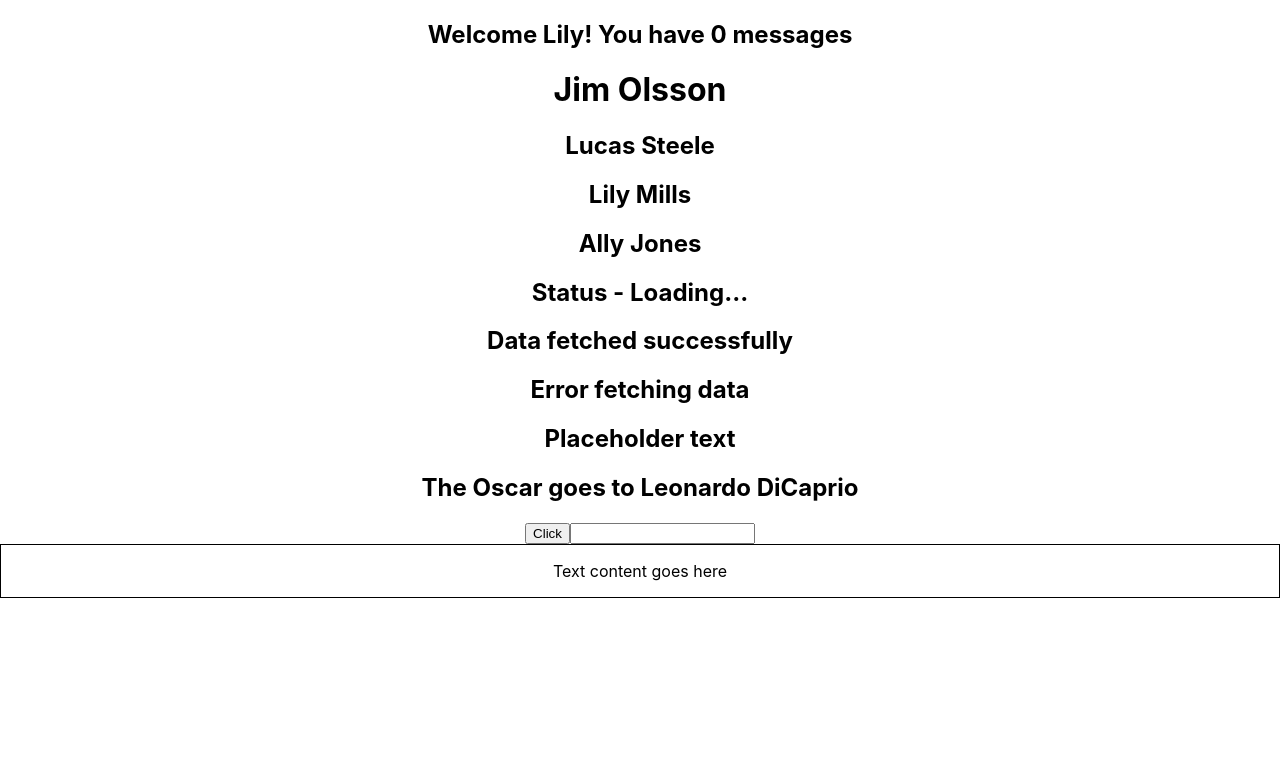
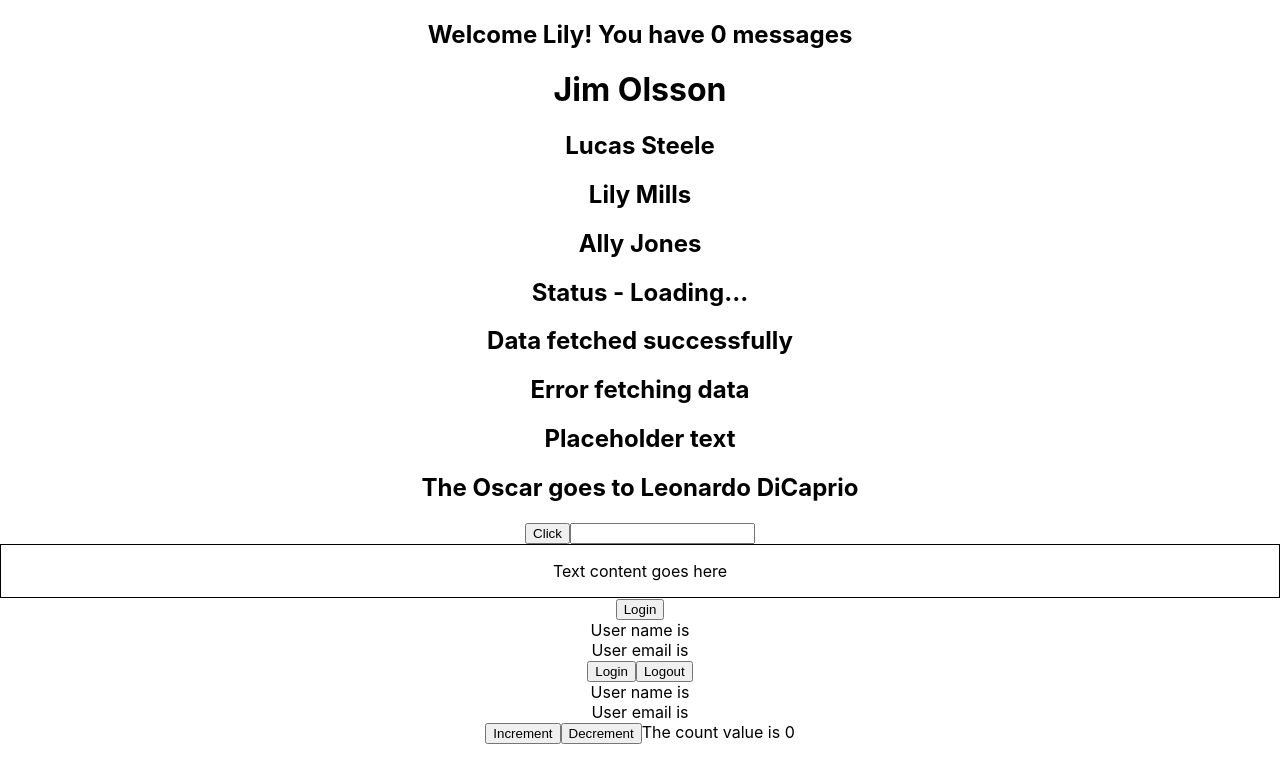
Before and after one commit to christi023/learn-react-typescript, a React (Create React App) app: page / in a window 1280 px wide. Shown: the top 782 px of the page. Built offline with nearby package versions, Linux system fonts and the light colour scheme.

Commit message:
import class  omponent for view

```diff
--- a/src/App.tsx
+++ b/src/App.tsx
@@ -1,4 +1,7 @@
 import './App.css';
+import User from './Components/State/User';
+import ThemeContextProvider from './Components/Context/ThemeContext';
+import UserContextProvider from './Components/Context/UserContext';
 import Greet from './Components/Greet';
 import Person from './Components/Person';
 import PersonList from './Components/PersonList';
@@ -8,6 +11,8 @@ import Heading from './Components/Props/Heading';
 import Input from './Components/Props/Input';
 import Oscar from './Components/Props/Oscar';
 import Status from './Components/Props/Status';
+import User1 from './Components/Context/User';
+import Counter from './Components/Class/Counter';
 
 function App() {
   const personName = {
@@ -32,6 +37,7 @@ function App() {
     },
   ];
   return (
+    <>
     <div className="App">
       <Greet name='Lily' isLoggedIn={true} />
       <Person name={personName} />
@@ -41,8 +47,17 @@ function App() {
       <Oscar><Heading>The Oscar goes to Leonardo DiCaprio</Heading></Oscar>
       <Button handleClick={(event, id) => console.log('Click Me', event, id)} />
       <Input value="" handleChange={event => console.log(event)} />
-      <Container styles={{ border: '1px solid black', padding: '1rem'}}/>
+        <Container styles={{ border: '1px solid black', padding: '1rem' }} />
+        <div>
+      <ThemeContextProvider>
+        <User />
+          </ThemeContextProvider>
+        </div>
+        <div> <UserContextProvider><User1 /></UserContextProvider> </div>
+        <Counter message='The count value is' />
     </div>
+
+      </>
   );
 }
 
```
